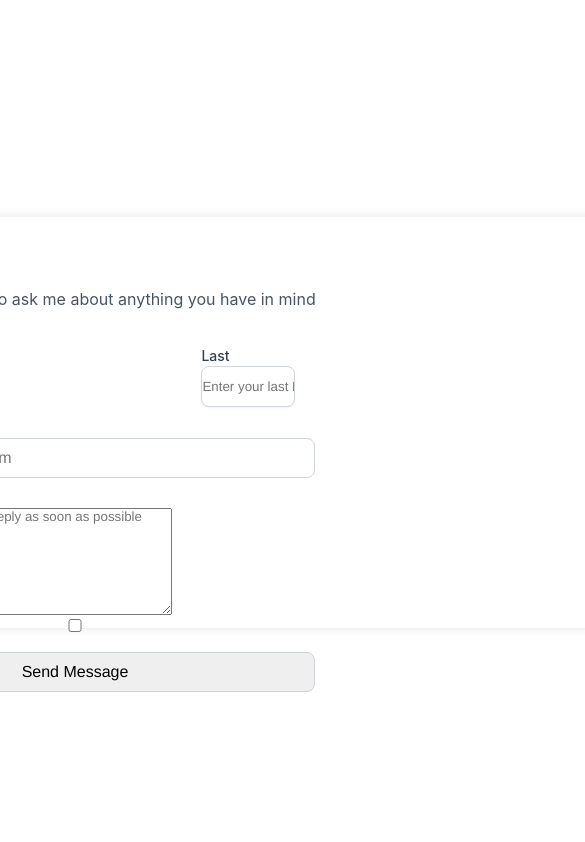
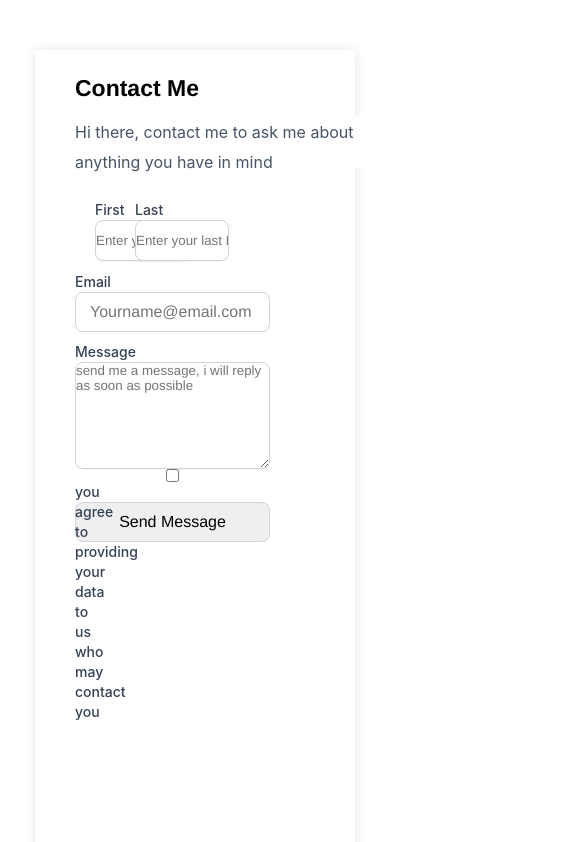
Before and after one commit to atere21/linktree-portfolio, a React (Create React App) app: page /contact in a window 390 px wide. Shown: the top 842 px of the page, 585 px wide, since content can reach past the window. Built offline with nearby package versions, Linux system fonts and the light colour scheme.

Commit message:
styling: responsiveness-first-commit

```diff
--- a/src/Contact.css
+++ b/src/Contact.css
@@ -15,8 +15,9 @@
 }
 .container2{
     background: white;
-    width:800px;
-    max-width: 800px;
+    width:100vw;
+    max-width: 80vw;
+    height: 100vh;
     padding: 25px 280px 70px 40px;
     box-shadow: 0px 0px 10px rgba(0,0,0,0.1);
 }
@@ -24,11 +25,12 @@
     font-size: 23px;
     font-weight:lighter;
     text-align: left;
+    width: 40vw;
 
 }
 .container2 .text >p{
-width: 720px;
-height: 30px;
+width: 75vw;
+height: 6vh;
 font-family: 'Inter';
 font-style: normal;
 font-weight: 400;
@@ -67,6 +69,7 @@ label{
     border: 1px solid #D0D5DD;
     box-shadow: 0px 1px 2px rgba(16, 24, 40, 0.05);
     border-radius: 8px;
+
 }
 .name1{
     width: 24vw;
@@ -91,7 +94,7 @@ form .form-row .input-data{
 .form-textarea input{
     display: block;
     height: 100%;
-    width: 100%;
+    width: 50vw;
     font-size: 16px;
     border-bottom: 0x;
     border: 1px solid #D0D5DD;
@@ -101,6 +104,7 @@ form .form-row .input-data{
 
 }
 .input-data label{
+    pointer-events: none;
     width: 71px;
     height: 20px;
     font-family: 'Inter';
@@ -109,4 +113,22 @@ form .form-row .input-data{
     font-size: 14px;
     line-height: 20px;
     color: #344054;
+
 }
+
+.form-textarea label{
+    width: 100%;
+    bottom: 130px;
+
+}
+.message{
+    display: flex;
+    flex-direction: column;
+    justify-content: center;
+    align-items: center;
+    width:50vw;
+    background: #FFFFFF;
+    border-radius: 8px;
+    border: 1px solid #D0D5DD;
+    box-shadow: 0px 1px 2px rgba(16, 24, 40, 0.05);
+}
--- a/src/Contact.js
+++ b/src/Contact.js
@@ -32,8 +32,9 @@ function Contact() {
                 <div className='form-textarea'>
                     <div className='input-data'>
                     <label>Message</label>
-                        <textarea id='message' cols="40" rows="7" placeholder='send me a message, i will reply as soon as possible'></textarea>
+                        <textarea className='message' id='message' cols="40" rows="7" placeholder='send me a message, i will reply as soon as possible'></textarea>
                         <div className='inner'></div>
+
                         <input type="checkbox" value=""></input>
                         <label>you agree to providing your data to us who may contact you</label>
                         <div className='button'>
--- a/src/ProfileLink.css
+++ b/src/ProfileLink.css
@@ -9,7 +9,7 @@ h3{
     text-align: center;
     margin: 40px;
     height: 3.5vh;
-    width: 50vw;
+    width: 55vw;
     background-color: rgb(216, 204, 204);
     font-size: medium;
     font-weight: light;
```
